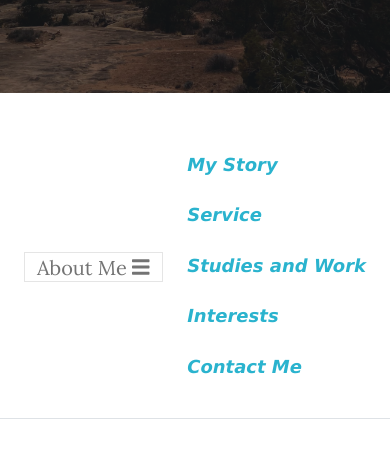
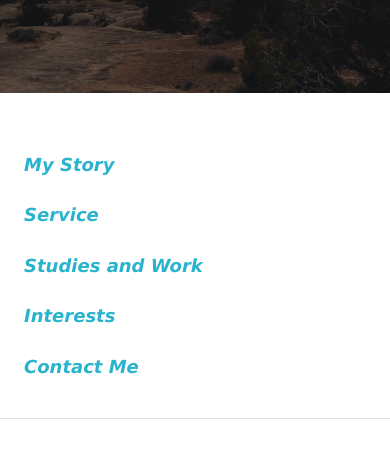
Before and after one commit to koletonm/IS201, a plain HTML site: page index.html in a window 390 px wide. Shown: the part 372-842 px from the top of the page. Drawn offline with nearby package versions, Linux system fonts and the light colour scheme.

Commit message:
Add files via upload

```diff
--- a/index.html
+++ b/index.html
@@ -49,12 +49,8 @@
             </div>
         </header>
         <!--Secondary Nav Bar for On Page Anchors-->
-        <nav class="navbar navbar-expand-lg navbar-light secondaryNav" id="secondNav">
+        <div class="navbar-expand-lg navbar-light secondaryNav" id="secondNav">
             <div class="container px-4 px-lg-5">
-                <button class="navbar-toggler" type="button" data-bs-toggle="collapse" data-bs-target="#navbarResponsive" aria-controls="navbarResponsive" aria-expanded="false" aria-label="Toggle navigation">
-                    About Me
-                    <i class="fas fa-bars"></i>
-                </button>
                 <div>
                     <ul class="navbar-nav ms-auto py-lg-0">
                         <li class="nav-item"><a class="nav-link px-lg-4 py-lg-0" href="#mystory"><h5>My Story</h5></a></li>
@@ -65,7 +61,7 @@
                     </ul>
                 </div>
             </div>
-        </nav>
+        </div>
         <hr id="mystory" class="my-4">
         <br>
         <!-- Main Content-->
```
